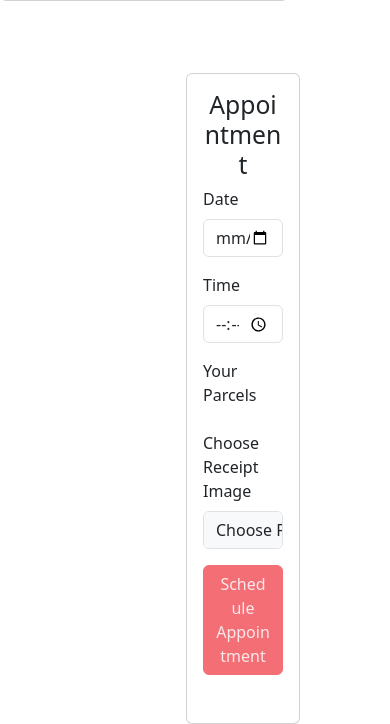
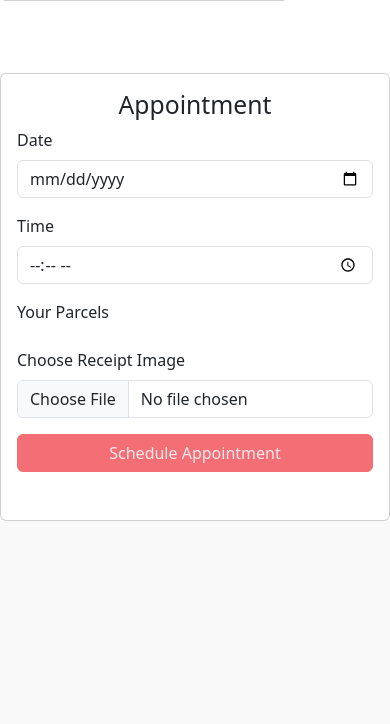
Before and after one commit to AtifSu/Faculty-Parcel-Mngmnt, a PHP site: page /StdPayment.php in a window 390 px wide. Shown: the part 504-1228 px from the top of the page. After the commit the page ends 1025 px from the top, so only its background shows below. Run offline with PHP 8.4, Linux system fonts and the light colour scheme; data that the repository does not hold is empty.

Commit message:
a little bit of responsiveness

```diff
--- a/AdminRegister.html
+++ b/AdminRegister.html
@@ -76,7 +76,7 @@
             </div>
             </div>
 
-            <button type="submit" class="btn btn-primary text-center w-25 mx-auto" value="validate">Create</button>
+            <button type="submit" class="btn btn-primary text-center w-30 mx-auto" value="validate">Create</button>
             <p><a class="sec-color link-opacity-50-hover mx-auto"href="login.html">Already have an account?</a></p>
           </form>
 
--- a/StdPayment.php
+++ b/StdPayment.php
@@ -75,6 +75,8 @@ mysqli_close($connect);
   <link rel="stylesheet" href="custom.css" />
   <link rel="icon" href="img/logo.png">
   <link rel="stylesheet" href="https://cdn.jsdelivr.net/npm/bootstrap-icons@1.11.3/font/bootstrap-icons.min.css">
+  <script src="https://cdn.jsdelivr.net/npm/@popperjs/core@2.11.6/dist/umd/popper.min.js"></script>
+  <script src="https://cdn.jsdelivr.net/npm/bootstrap@5.3.0/dist/js/bootstrap.min.js"></script>
   <script src="js/bootstrap.bundle.js"></script>
   <title>Payment</title>
 </head>
@@ -111,7 +113,7 @@ mysqli_close($connect);
 
   <!-- Input Text -->
   <div class="row justify-content-center">
-    <div class="col-md-4 ax">
+    <div class="col-md-4 ax justify-content-center">
       <div class="h2 mt-3"> Payment and Appointment </div>
       <div class="card" style="width: 18rem;">
       <div class="h6">
@@ -131,8 +133,8 @@ mysqli_close($connect);
       </div>
     </div>
 
-    <div class="col-4 md mt-5">
-      <div class="card mt-4 ms-5 p-3 w-100">
+    <div class="col-md-4 ax mt-5">
+      <div class="card mt-4  p-3 w-100 ">
         <form action="<?php echo $_SERVER['PHP_SELF']; ?>" method="post" enctype="multipart/form-data">
           <div class="mb-3 row">
             <h2 class="text-center">Appointment</h2>
--- a/StdRegister.html
+++ b/StdRegister.html
@@ -76,7 +76,7 @@
             </div>
             </div>
 
-            <button type="submit" class="btn btn-primary text-center w-25 mx-auto" value="validate">Create</button>
+            <button type="submit" class="btn btn-primary text-center w-30 mx-auto" value="validate">Create</button>
             <p><a class="sec-color link-opacity-50-hover mx-auto"href="login.html">Already have an account?</a></p>
           </form>
 
--- a/login.html
+++ b/login.html
@@ -53,7 +53,7 @@
                     </div>
 
                     <input type="hidden" name="user_type" id="userTypeHidden">
-                    <button type="submit" class="btn btn-primary text-center w-25 mx-auto" value="validate">Login</button>
+                    <button type="submit" class="btn btn-primary text-center w-30 mx-auto" value="validate">Login</button>
                 </form>
             </div>
         </div>
--- a/php/connect.php
+++ b/php/connect.php
@@ -1,8 +1,8 @@
 <?php
-$host = '10.26.30.17';
-$user = 'rc22297';
-$password = 'rc22297';
-$database = 'rc22297';
+$host = 'localhost';
+$user = 'root';
+$password = '';
+$database = 'fsp_db';
 
 $connect = mysqli_connect($host, $user, $password, $database)
   or die('Connection error');
```
